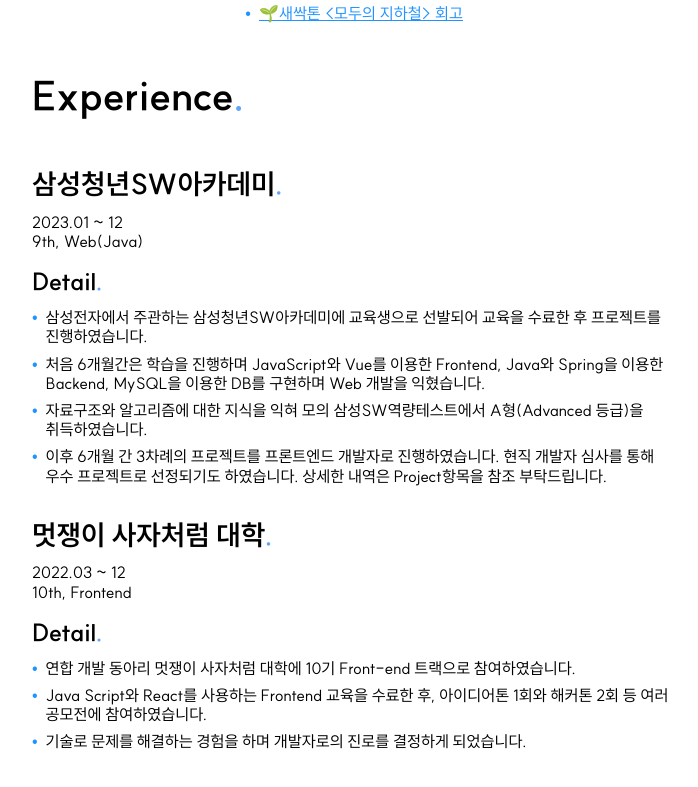
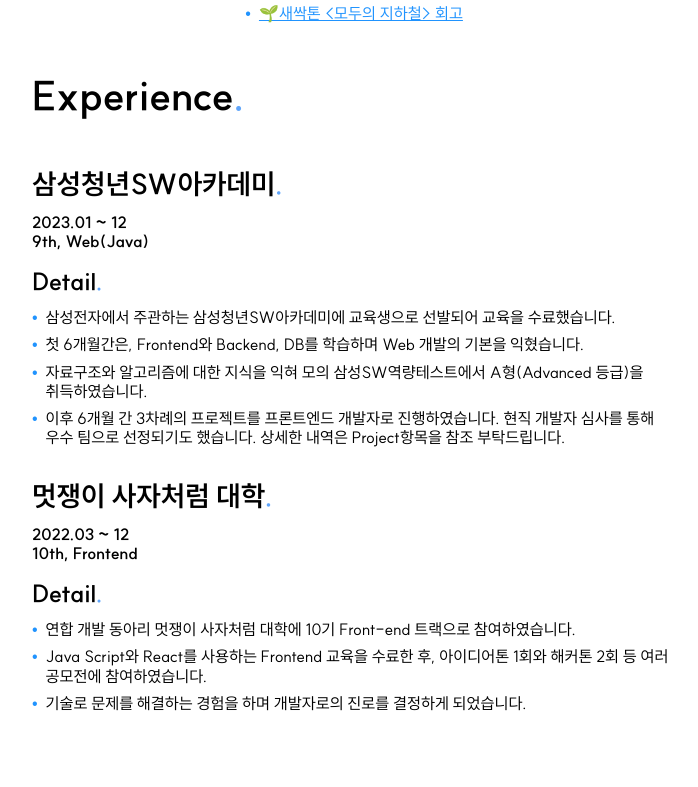
Before and after one commit to Legitgoons/Resume, a Next.js app: page / in a window 1280 px wide. Shown: the part 6627-7414 px from the top of the page, without its empty margins (288-986 px from the left). After the commit the page ends 7388 px from the top, so only its background shows below. Built offline with nearby package versions, Linux system fonts and the light colour scheme.

Commit message:
Feat: Exp 내용 축약

```diff
--- a/src/app/components/Experience/Experience.tsx
+++ b/src/app/components/Experience/Experience.tsx
@@ -17,12 +17,11 @@
           <ExperienceDetail title="Detail">
             <BulletSentence>
               삼성전자에서 주관하는 삼성청년SW아카데미에 교육생으로 선발되어
-              교육을 수료한 후 프로젝트를 진행하였습니다.
+              교육을 수료했습니다.
             </BulletSentence>
             <BulletSentence>
-              처음 6개월간은 학습을 진행하며 JavaScript와 Vue를 이용한 Frontend,
-              Java와 Spring을 이용한 Backend, MySQL을 이용한 DB를 구현하며 Web
-              개발을 익혔습니다.
+              첫 6개월간은, Frontend와 Backend, DB를 학습하며 Web 개발의 기본을
+              익혔습니다.
             </BulletSentence>
             <BulletSentence>
               자료구조와 알고리즘에 대한 지식을 익혀 모의 삼성SW역량테스트에서
@@ -30,8 +29,8 @@
             </BulletSentence>
             <BulletSentence>
               이후 6개월 간 3차례의 프로젝트를 프론트엔드 개발자로
-              진행하였습니다. 현직 개발자 심사를 통해 우수 프로젝트로 선정되기도
-              하였습니다. 상세한 내역은 Project항목을 참조 부탁드립니다.
+              진행하였습니다. 현직 개발자 심사를 통해 우수 팀으로 선정되기도
+              했습니다. 상세한 내역은 Project항목을 참조 부탁드립니다.
             </BulletSentence>
           </ExperienceDetail>
         </section>
--- a/src/app/components/Experience/ExperienceTitle.tsx
+++ b/src/app/components/Experience/ExperienceTitle.tsx
@@ -15,7 +15,7 @@
         {title}
         <ColorPeriod />
       </h3>
-      <ul className="p3r flex flex-col gap-y-1">{children}</ul>
+      <ul className="p3b flex flex-col gap-y-1">{children}</ul>
     </div>
   );
 }
```
